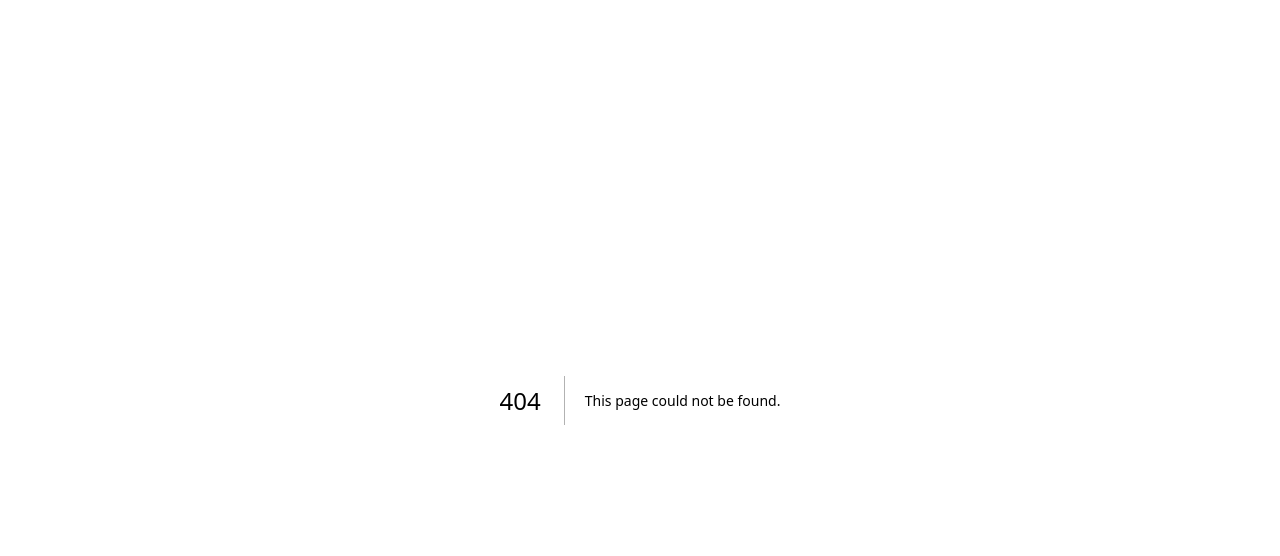
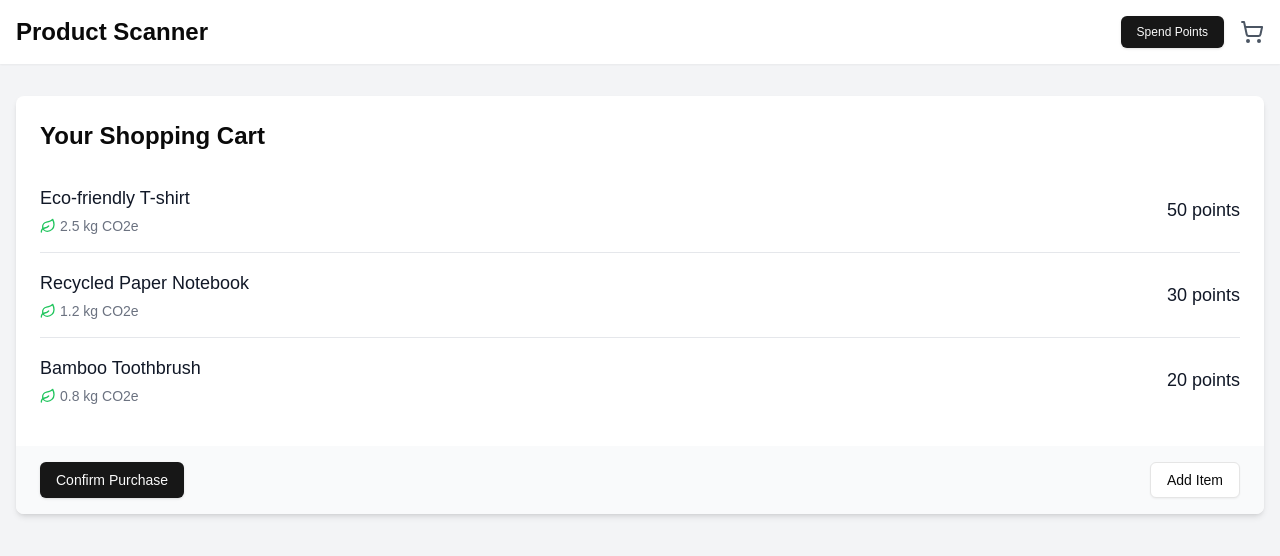
Before and after one commit to data-divas/data-divas, a Next.js app: page /cart in a window 1280 px wide. Before the commit this address had no page. Shown: the top 556 px of the page. Built offline with nearby package versions, Linux system fonts and the light colour scheme.

Commit message:
restructure and add shopping cart page

```diff
--- /dev/null
+++ b/src/app/cart/page.tsx
@@ -0,0 +1,50 @@
+'use client'
+
+import Link from 'next/link'
+import { Leaf } from 'lucide-react'
+import { Button } from "@/components/ui/button"
+import NavBar from '../../components/NavBar'
+
+// This would typically come from a database or state management system
+const cartItems = [
+  { name: 'Eco-friendly T-shirt', carbonEmission: 2.5, points: 50 },
+  { name: 'Recycled Paper Notebook', carbonEmission: 1.2, points: 30 },
+  { name: 'Bamboo Toothbrush', carbonEmission: 0.8, points: 20 },
+]
+
+export default function ShoppingCartPage() {
+  return (
+    <div className="min-h-screen bg-gray-100">
+      <NavBar />
+      <main className="container mx-auto px-4 py-8">
+        <div className="bg-white shadow-md rounded-lg overflow-hidden">
+          <div className="p-6">
+            <h2 className="text-2xl font-bold mb-4">Your Shopping Cart</h2>
+            <ul className="divide-y divide-gray-200">
+              {cartItems.map((item, index) => (
+                <li key={index} className="py-4 flex justify-between items-center">
+                  <div>
+                    <h3 className="text-lg font-medium text-gray-900">{item.name}</h3>
+                    <p className="mt-1 text-sm text-gray-500 flex items-center">
+                      <Leaf className="h-4 w-4 text-green-500 mr-1" />
+                      {item.carbonEmission} kg CO2e
+                    </p>
+                  </div>
+                  <p className="text-lg font-medium text-gray-900">{item.points} points</p>
+                </li>
+              ))}
+            </ul>
+          </div>
+          <div className="bg-gray-50 px-6 py-4 flex justify-between items-center">
+            <Button asChild>
+              <Link href="/scan-receipts">Confirm Purchase</Link>
+            </Button>
+            <Button variant="outline" asChild>
+              <Link href="/">Add Item</Link>
+            </Button>
+          </div>
+        </div>
+      </main>
+    </div>
+  )
+}
--- a/src/app/points/page.tsx
+++ b/src/app/points/page.tsx
@@ -2,7 +2,7 @@
 
 import React from 'react'
 import { Progress } from "@/components/ui/progress"
-import ItemCard from '../components/ItemCard';
+import ItemCard from '../../components/ItemCard';
 import Chart from "../../components/Chart";
 import { useState } from 'react';
 
--- /dev/null
+++ b/src/components/NavBar.tsx
@@ -0,0 +1,19 @@
+import Link from 'next/link'
+import { ShoppingCart } from 'lucide-react'
+import { Button } from "@/components/ui/button"
+
+export default function NavBar() {
+  return (
+    <header className="h-16 flex items-center justify-between px-4 bg-white shadow-sm">
+      <h1 className="text-xl md:text-2xl font-bold">Product Scanner</h1>
+      <div className="flex items-center space-x-4">
+        <Button size="sm" className="px-2 md:px-4">
+          <Link href="/points">Spend Points</Link>
+        </Button>
+        <Link href="/cart">
+          <ShoppingCart className="h-6 w-6 text-gray-600 hover:text-gray-900" />
+        </Link>
+      </div>
+    </header>
+  )
+}
```
Also changed, not shown: src/components/ItemCard.tsx (renamed from src/app/components/ItemCard.tsx), src/components/ItemsAttribute.tsx (renamed from src/app/components/ItemsAttribute.tsx).
